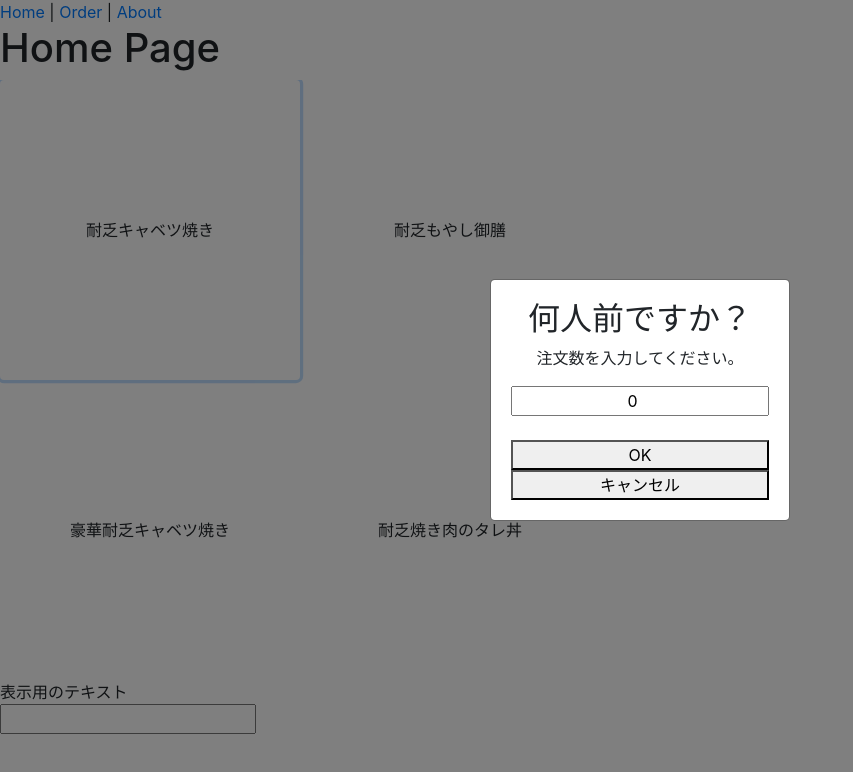
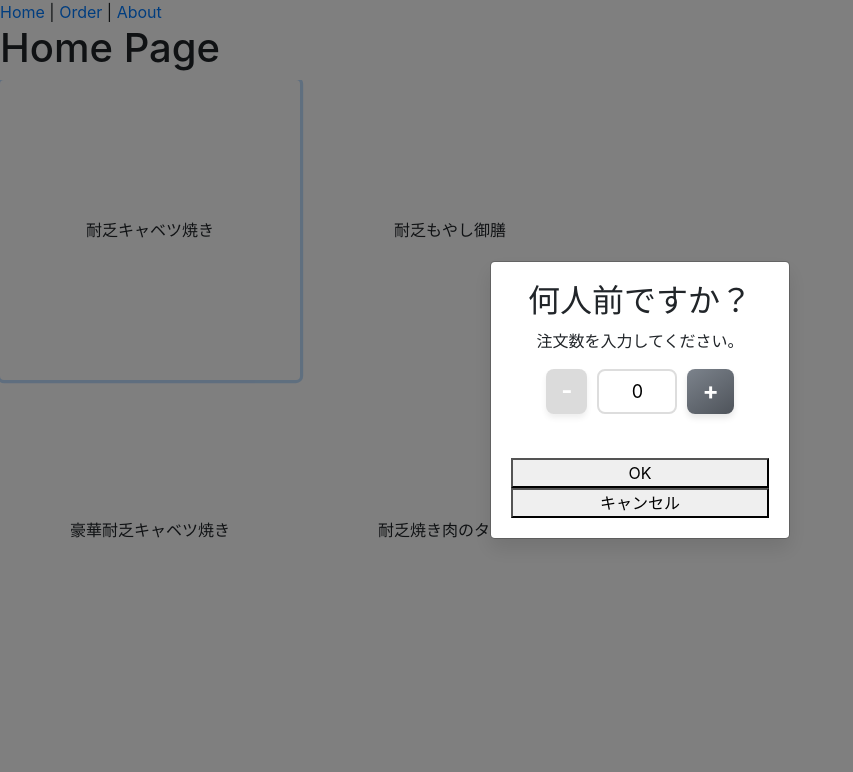
Before and after one commit to ykp1974/YkpVue3, a Vue app: page / in a window 1280 px wide. Both pictures are taken after a click on the button "耐乏キャベツ焼き". Shown: the top 772 px of the page, without its empty margins (0-853 px from the left). Built offline with nearby package versions, Linux system fonts and the light colour scheme.

Commit message:
ダイアログのデザイン変更、不要部品をコメントアウト

```diff
--- a/src/App.vue
+++ b/src/App.vue
@@ -5,7 +5,7 @@
     <router-link to="/about">About</router-link>
   </div>
   <router-view @updateMessage="updateMessage" @updateOutputTexts="updateOutputTexts" />
-  <input v-model="message">
+  <!-- <input v-model="message"> -->
 </template>
 
 <script>
--- a/src/views/Home.vue
+++ b/src/views/Home.vue
@@ -10,9 +10,6 @@
         v-html="getButtonText(link)">
       </button>
     </template>
-  </div>
-  <div>
-    <span id="spn1">表示用のテキスト</span>
   </div>
   <TestModal
     v-show="showModal"
@@ -70,6 +67,7 @@ export default {
     const handleButtonClick = (link) => {
       // 修正ポイント：このメソッドではモーダルを開く処理のみ行う
       currentButton.value = link;
+      console.log('モーダルに渡す注文数:', currentButton.value.inputValue); // ここにconsole.logを追加
       showModal.value = true;
     };
 
@@ -98,8 +96,6 @@ export default {
         emit('updateOutputTexts', buttonStore.outputTexts);
 
         console.log("Updated outputTexts:", buttonStore.outputTexts);
-        const statusText = buttonStore.outputTexts.find(item => item.text === currentButton.value.text)?.status === 'ON' ? 'ON' : 'OFF';
-        document.getElementById('spn1').textContent = `${currentButton.value.text}が${statusText}になりました！`;
       }
     };
 
--- a/src/views/TestModal.vue
+++ b/src/views/TestModal.vue
@@ -3,7 +3,11 @@
     <div class="modal-content">
       <h2>{{ title }}</h2>
       <p>{{ content }}</p>
-      <input type="number" v-model="inputValue" @input="validateInput" class="centered-input" />
+      <div class="quantity-control">
+        <button @click="decrement" :disabled="inputValue <= 0" :class="{ 'disabled-button': inputValue <= 0 }">-</button>
+        <input type="number" v-model="inputValue" @input="validateInput" class="centered-input" />
+        <button @click="increment">+</button>
+      </div>
       <br/>
       <button @click="handleOkClick">OK</button>
       <!-- キャンセルボタンを追加 -->
@@ -36,6 +40,14 @@ export default {
       } else {
         this.inputValue = value;
       }
+    },
+    increment() {
+      this.inputValue = parseInt(this.inputValue, 10) + 1;
+    },
+    decrement() {
+      if (this.inputValue > 0) {
+        this.inputValue = parseInt(this.inputValue, 10) - 1;
+      }
     }
   },
   watch: {
@@ -64,12 +76,61 @@ export default {
 .modal-content {
   background: white;
   padding: 20px;
-  border-radius: 5px;
+  border-radius: 12px;
   text-align: center;
   width: 30%;
   max-width: 300px;
+  box-shadow: 0 10px 20px rgba(0, 0, 0, 0.1);
 }
-.centered-input {
+.quantity-control {
+  display: flex;
+  justify-content: center;
+  align-items: center;
+  margin-bottom: 20px;
+}
+.quantity-control button {
+  font-size: 24px;
+  font-weight: bold;
+  padding: 5px 15px;
+  border: none;
+  border-radius: 8px;
+  cursor: pointer;
+  color: white;
+  /* グレー系のグラデーションに変更 */
+  background: linear-gradient(145deg, #7c838c, #4e535a);
+  transition: all 0.3s ease;
+  height: 45px;
+  line-height: 1;
+  box-shadow: 0 4px 6px rgba(0, 0, 0, 0.1);
+}
+.quantity-control button:active {
+  transform: translateY(2px);
+  box-shadow: none;
+}
+.quantity-control button.disabled-button {
+  background: #ccc;
+  cursor: not-allowed;
+  opacity: 0.7;
+}
+.quantity-control input {
+  width: 80px;
   text-align: center;
+  margin: 0 10px;
+  height: 45px;
+  border: 2px solid #ddd;
+  border-radius: 8px;
+  font-size: 18px;
+  -moz-appearance: textfield;
+}
+.quantity-control input:focus {
+  outline: none;
+  border-color: #2575fc;
+  box-shadow: 0 0 0 3px rgba(37, 117, 252, 0.2);
+}
+/* Chrome, Safari, Edge, Operaのドリルボタンを非表示 */
+.quantity-control input::-webkit-outer-spin-button,
+.quantity-control input::-webkit-inner-spin-button {
+  -webkit-appearance: none;
+  margin: 0;
 }
 </style>
```
